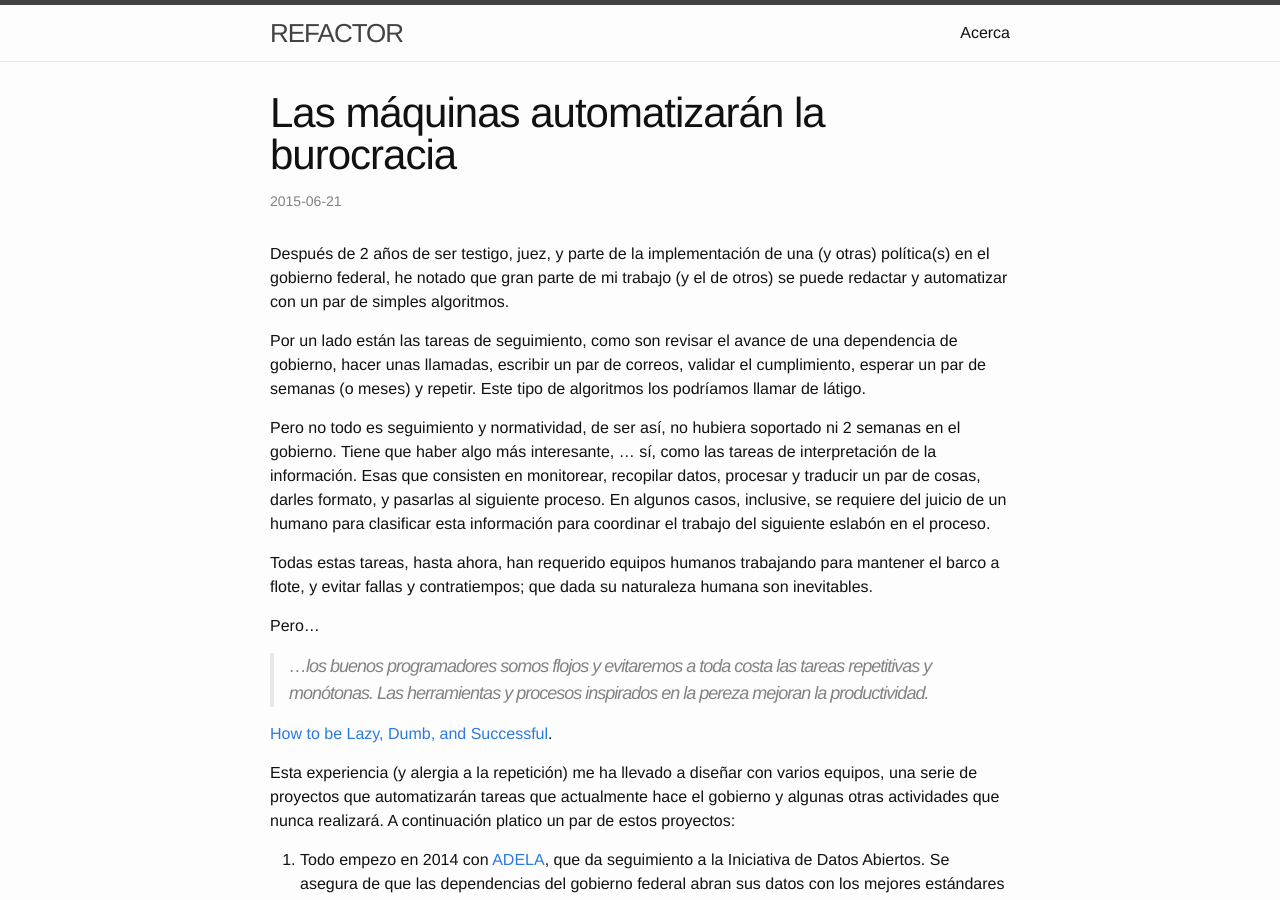
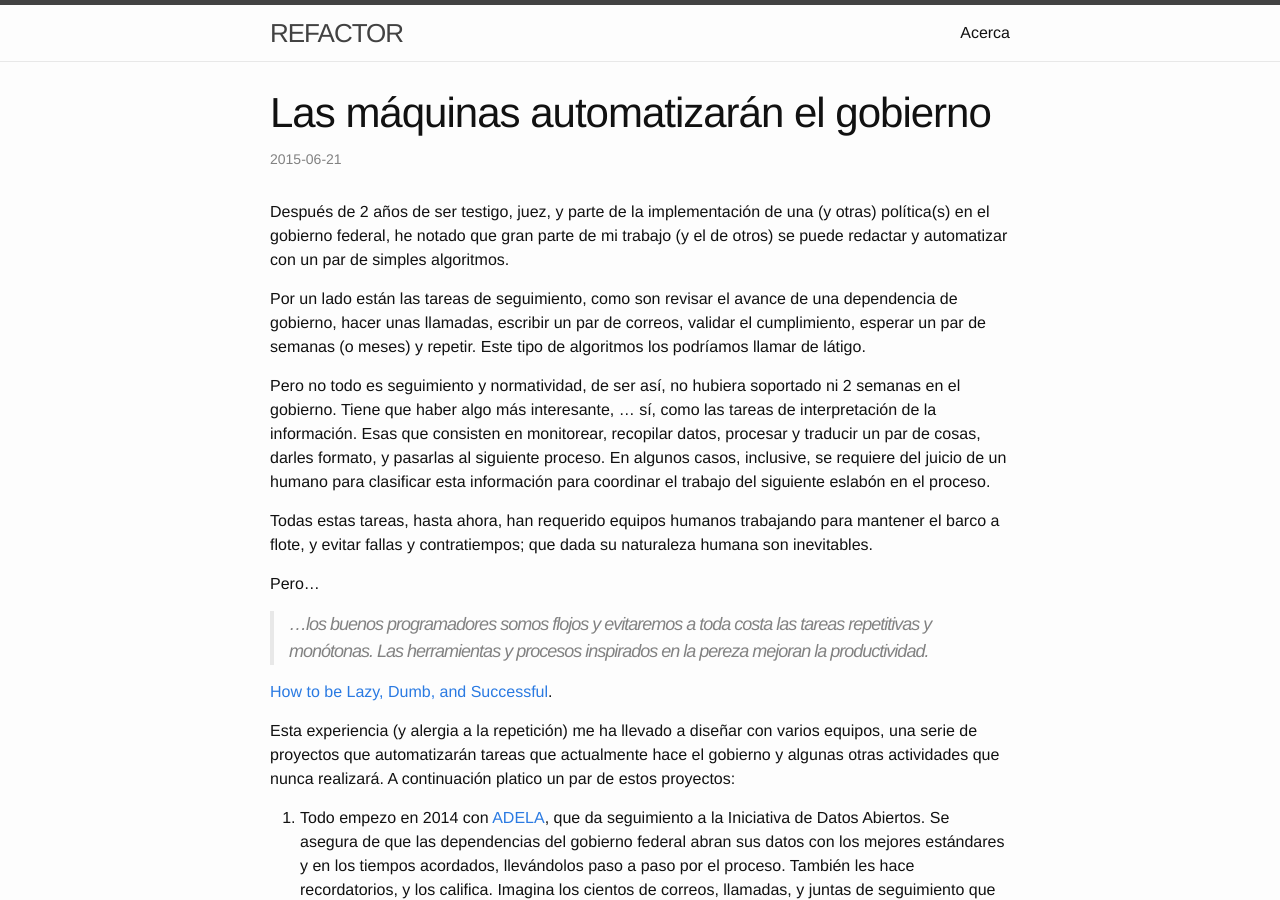
Before and after one commit to defvol/refactor, a Jekyll site: the page built from _posts/2015-06-21-las-maquinas-vienen.md, in a window 1280 px wide and 900 px high. Built offline with Jekyll 4.4.1, drawn with Linux system fonts in a browser that asks for light colours.

Commit message:
Nuevo título: automatizar gobierno no burocracia

```diff
--- a/_posts/2015-06-21-las-maquinas-vienen.md
+++ b/_posts/2015-06-21-las-maquinas-vienen.md
@@ -1,6 +1,6 @@
 ---
 layout: post
-title:  "Las máquinas automatizarán la burocracia"
+title:  "Las máquinas automatizarán el gobierno"
 date:   2015-06-21 15:18:06
 categories: articulo
 ---
```
